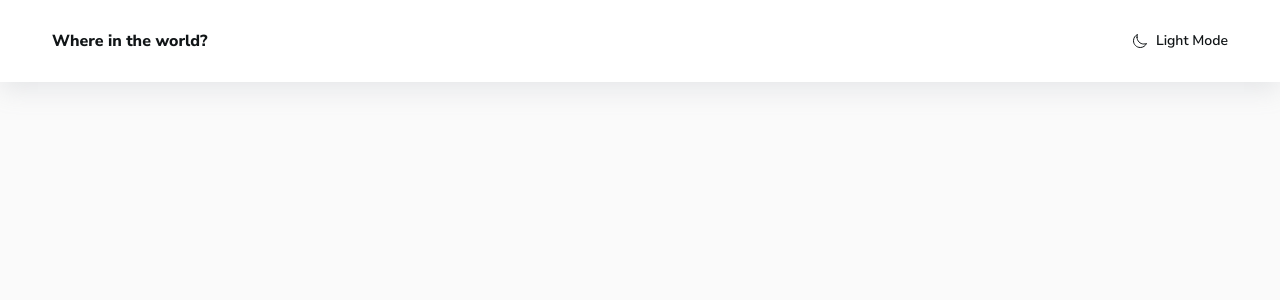
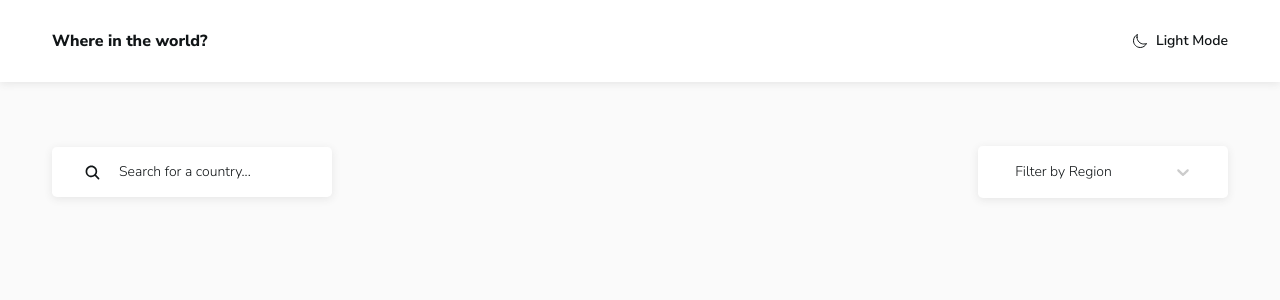
Before and after one commit to BrunoUA96/frontendmentor-react-flag-list, a React (Vite) app: page / in a window 1280 px wide. Shown: the top 300 px of the page. Built offline with nearby package versions, Linux system fonts and the light colour scheme; the HTML template or start-up script is replaced by a standard one.

Commit message:
create search & select components

```diff
--- a/src/App.jsx
+++ b/src/App.jsx
@@ -1,4 +1,6 @@
+import { Controls } from '@components/Controls';
 import { Header } from '@components/Header';
+import { Main } from '@components/Main';
 
 import './index.css';
 
@@ -6,6 +8,9 @@ function App() {
   return (
     <>
       <Header />
+      <Main>
+        <Controls />
+      </Main>
     </>
   );
 }
--- /dev/null
+++ b/src/components/Controls.jsx
@@ -0,0 +1,46 @@
+import { useState } from 'react';
+
+import styled from 'styled-components';
+
+import { CustomSelect } from './CustomSelect';
+import { Search } from './Search';
+
+const selectOptions = [
+  { value: 'Africa', label: 'Africa' },
+  { value: 'America', label: 'America' },
+  { value: 'Asia', label: 'Asia' },
+  { value: 'Europe', label: 'Europe' },
+  { value: 'Oceania', label: 'Oceania' },
+];
+
+const Wrapper = styled.div`
+  display: flex;
+  flex-direction: column;
+  align-items: flex-start;
+
+  @media (min-width: 767px) {
+    flex-direction: row;
+    justify-content: space-between;
+    align-items: center;
+  }
+`;
+
+export const Controls = () => {
+  const [search, setSearch] = useState('');
+
+  const [selectedRegion, setSelectedRegion] = useState('');
+
+  return (
+    <Wrapper>
+      <Search search={search} setSearch={setSearch} />
+      <CustomSelect
+        isClearable
+        isSearchable={false}
+        placeholder="Filter by Region"
+        options={selectOptions}
+        value={selectedRegion}
+        onChange={setSelectedRegion}
+      />
+    </Wrapper>
+  );
+};
--- /dev/null
+++ b/src/components/CustomSelect.jsx
@@ -0,0 +1,67 @@
+import Select from 'react-select';
+
+import styled from 'styled-components';
+
+export const CustomSelect = styled(Select).attrs({
+  styles: {
+    control: provided => ({
+      ...provided,
+      backgroundColor: 'var(--bg-element)',
+      color: 'var(--text-color)',
+      borderRadius: 'var(--b-radius)',
+      padding: '0.5rem 1.7rem',
+      border: 'none',
+      boxShadow: 'var(--shadow)',
+      height: 'auto',
+      cursor: 'pointer',
+      transition: 'var(--transition)',
+      width: '250px',
+    }),
+    menu: styles => ({
+      ...styles,
+      borderRadius: 'var(--b-radius)',
+      overflow: 'hidden',
+    }),
+    menuList: styles => ({
+      ...styles,
+      padding: 0,
+
+      backgroundColor: 'var(--bg-color)',
+      border: 0,
+    }),
+    option: (provided, { isSelected, isFocused }) => ({
+      ...provided,
+      margin: '0 !important',
+      cursor: 'pointer',
+      color: 'var(--text-color)',
+      fontSize: 'var(--fs-sm)',
+      padding: '0.8rem 2.2rem',
+      backgroundColor: `var(${isSelected ? '--bg-color' : '--bg-element'})`,
+      border: 0,
+      ':active': {
+        backgroundColor: `var(${isFocused ? '--bg-color' : '--bg-element'})`,
+      },
+      ':hover': {
+        backgroundColor: 'var(--bg-color)',
+      },
+    }),
+    indicatorSeparator: () => ({
+      display: 'none',
+    }),
+    placeholder: styles => ({
+      ...styles,
+      color: 'var(--text-color)',
+      fontFamily: 'var(--font-family)',
+      fontWeight: 'var(--fw-light)',
+      fontSize: 'var(--fs-sm)',
+    }),
+    singleValue: styles => ({
+      ...styles,
+      color: 'var(--text-color)',
+      fontFamily: 'var(--font-family)',
+      fontWeight: 'var(--fw-light)',
+      fontSize: 'var(--fs-sm)',
+      paddingLeft: '',
+    }),
+  },
+})``;
--- /dev/null
+++ b/src/components/Main.jsx
@@ -0,0 +1,19 @@
+import { styled } from 'styled-components';
+
+import { Container } from './Container';
+
+const Wrapper = styled.main`
+  padding: 2rem 0;
+
+  @media (min-width: 767px) {
+    padding: 4rem 0;
+  }
+`;
+
+export const Main = ({ children }) => {
+  return (
+    <Wrapper>
+      <Container>{children}</Container>
+    </Wrapper>
+  );
+};
--- /dev/null
+++ b/src/components/Search.jsx
@@ -0,0 +1,50 @@
+import { IoSearch } from 'react-icons/io5';
+
+import { styled } from 'styled-components';
+
+const InputContainer = styled.label`
+  background-color: var(--bg-element);
+  transition: var(--transition);
+  padding: 1rem 2rem;
+  display: flex;
+  gap: 1rem;
+  align-items: center;
+  border-radius: var(--b-radius);
+  box-shadow: var(--shadow);
+  width: 100%;
+  margin-bottom: 1.5rem;
+
+  @media (min-width: 767px) {
+    width: 280px;
+    margin-bottom: 0;
+  }
+`;
+
+const Icon = styled(IoSearch)`
+  width: 17px;
+  height: 17px;
+  flex-shrink: 0;
+  color: var(--text-color);
+  transition: var(--transition);
+`;
+
+const Input = styled.input.attrs({
+  type: 'search',
+  placeholder: 'Search for a country...',
+})`
+  border: none;
+  outline: none;
+  background-color: var(--bg-element);
+  font-size: var(--fs-sm);
+  color: var(--text-color);
+  transition: var(--transition);
+`;
+
+export const Search = ({ search, setSearch }) => {
+  return (
+    <InputContainer>
+      <Icon />
+      <Input onChange={e => setSearch(e.target.value)} value={search} />
+    </InputContainer>
+  );
+};
--- a/src/index.css
+++ b/src/index.css
@@ -20,7 +20,7 @@
   --fs-md: 16px;
 
   /* Others */
-  --b-radius: 0.5rem;
+  --b-radius: 0.3rem;
   --transition: 0.2s all ease-in-out;
 }
 
@@ -28,14 +28,14 @@ body[data-theme='dark'] {
   --text-color: hsl(0, 0%, 100%);
   --bg-color: hsl(207, 26%, 17%);
   --bg-element: hsl(209, 23%, 22%);
-  --shadow: rgba(245, 245, 245, 0.2) 0 0 8px;
+  --shadow: hsl(207deg 30.42% 13.27%) 0px 2px 8px;
 }
 
 body[data-theme='light'] {
   --text-color: hsl(200, 15%, 8%);
   --bg-color: hsl(0, 0%, 98%);
   --bg-element: hsl(0, 0%, 100%);
-  --shadow: rgba(149, 157, 165, 0.2) 0 8px 24px;
+  --shadow: hsl(0deg 0% 90.03%) 0px 2px 8px;
 }
 
 body {
@@ -45,3 +45,18 @@ body {
   background-color: var(--bg-color);
   transition: var(--transition);
 }
+
+/* Style placeholders */
+::placeholder,
+::-webkit-input-placeholder {
+  color: var(--text-color);
+  transition: var(--transition);
+  font-family: var(--font-family);
+  font-weight: var(--fw-light);
+}
+:-ms-input-placeholder {
+  color: var(--text-color);
+  transition: var(--transition);
+  font-family: var(--font-family);
+  font-weight: var(--fw-light);
+}
```
